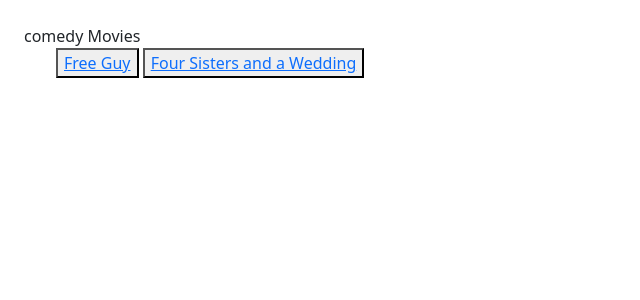
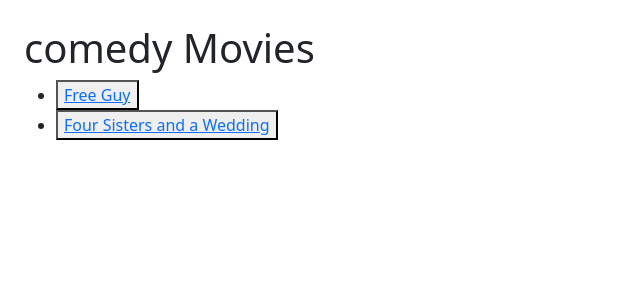
Before and after one commit to acbonites/lis161, a Flask app: page /movies/comedy in a window 1280 px wide. Shown: the part 56-356 px from the top of the page, without its empty margins (0-640 px from the left). Run offline with Flask 3, Linux system fonts and the light colour scheme; data comes from the database, SQL or seed files in the repository.

Commit message:
Update movies.html

```diff
--- a/templates/movies.html
+++ b/templates/movies.html
@@ -2,11 +2,15 @@
 
 {% block content %}
 
-</h1> {{genre}} Movies </h1>
+<h1>{{ genre }} Movies</h1>
 
 <ul>
     {% for film in films %}
-    <button class='image-button'><a href = "movies/{{film.id}}"> {{film.title}} </a></button>
+    <li>
+        <button class='image-button'>
+            <a href="{{ url_for('movie', film_id=film.id) }}">{{ film.title }}</a>
+        </button>
+    </li>
     {% endfor %}
 </ul>
 
```
